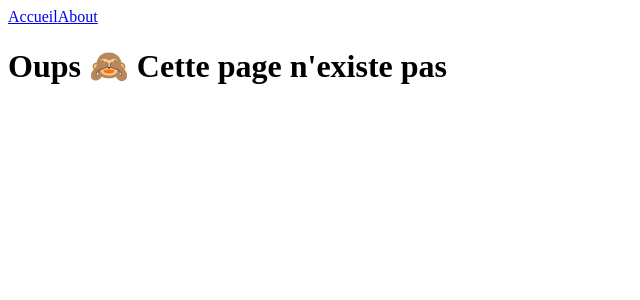
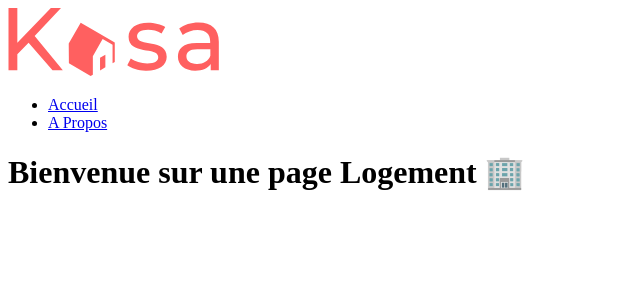
Before and after one commit to mmarichy/kasa, a React (Create React App) app: page /Logement in a window 1280 px wide. Shown: the top 300 px of the page, without its empty margins (0-640 px from the left). Built offline with nearby package versions, Linux system fonts and the light colour scheme.

Commit message:
Add all page in App.jsx | functional Router

```diff
--- /dev/null
+++ b/src/App.jsx
@@ -0,0 +1,31 @@
+import React from 'react'
+import {
+  BrowserRouter as Router,
+  Routes,
+  Route,
+  Navigate,
+} from 'react-router-dom'
+import Home from './pages/Home/'
+import About from './pages/About'
+import Error from './pages/Error'
+import Logement from './pages/Logement'
+import NavBar from './components/NavBar'
+
+function App() {
+  return (
+    <React.StrictMode>
+      <Router>
+        <NavBar />
+        <Routes>
+          <Route exact path="/" element={<Home />} />
+          <Route path="/About" element={<About />} />
+          <Route path="/Logement" element={<Logement />} />
+          <Route path="*" element={<Navigate to="/404" />} />
+          <Route path="/404" element={<Error />} />
+        </Routes>
+      </Router>
+    </React.StrictMode>
+  )
+}
+
+export default App
--- a/src/components/Header/index.jsx
+++ /dev/null
@@ -1,12 +0,0 @@
-import { Link } from 'react-router-dom'
-
-function Header() {
-  return (
-    <nav>
-      <Link to="/">Accueil</Link>
-      <Link to="/about">About</Link>
-    </nav>
-  )
-}
-
-export default Header
--- /dev/null
+++ b/src/components/NavBar/index.jsx
@@ -0,0 +1,22 @@
+import { NavLink } from 'react-router-dom'
+import Logo from '../../assets/logo.svg'
+
+function Header() {
+  return (
+    <header>
+      <img src={Logo} alt="Logo-Kasa"></img>
+      <nav>
+        <ul>
+          <li>
+            <NavLink to="/">Accueil</NavLink>
+          </li>
+          <li>
+            <NavLink to="/about">A Propos</NavLink>
+          </li>
+        </ul>
+      </nav>
+    </header>
+  )
+}
+
+export default Header
--- a/src/index.js
+++ b/src/index.js
@@ -1,21 +1,10 @@
 import React from 'react'
-import ReactDOM from 'react-dom'
-import { BrowserRouter as Router, Routes, Route } from 'react-router-dom'
-import Home from './pages/Home/'
-import About from './pages/About'
-import Error from './components/Error'
-import Header from './components/Header'
+import ReactDOM from 'react-dom/client'
+import App from './App'
 
-ReactDOM.render(
+const root = ReactDOM.createRoot(document.getElementById('root'))
+root.render(
   <React.StrictMode>
-    <Router>
-      <Header />
-      <Routes>
-        <Route path="/" element={<Home />} />
-        <Route path="/About" element={<About />} />
-        <Route path="*" element={<Error />} />
-      </Routes>
-    </Router>
-  </React.StrictMode>,
-  document.getElementById('root')
+    <App />
+  </React.StrictMode>
 )
--- a/src/components/Error/index.jsx
+++ b/src/pages/Error/index.jsx
@@ -1,7 +1,8 @@
 function Error() {
   return (
     <div>
-      <h1>Oups 🙈 Cette page n'existe pas</h1>
+      <h1>404</h1>
+      <p>Oups! La page que vous demandez n'existe pas.</p>
     </div>
   )
 }
--- /dev/null
+++ b/src/pages/Logement/index.jsx
@@ -0,0 +1,9 @@
+function Logement() {
+  return (
+    <div>
+      <h1>Bienvenue sur une page Logement 🏢</h1>
+    </div>
+  )
+}
+
+export default Logement
```
Also changed, not shown: src/components/NavBar/NavBar.scss (added).
